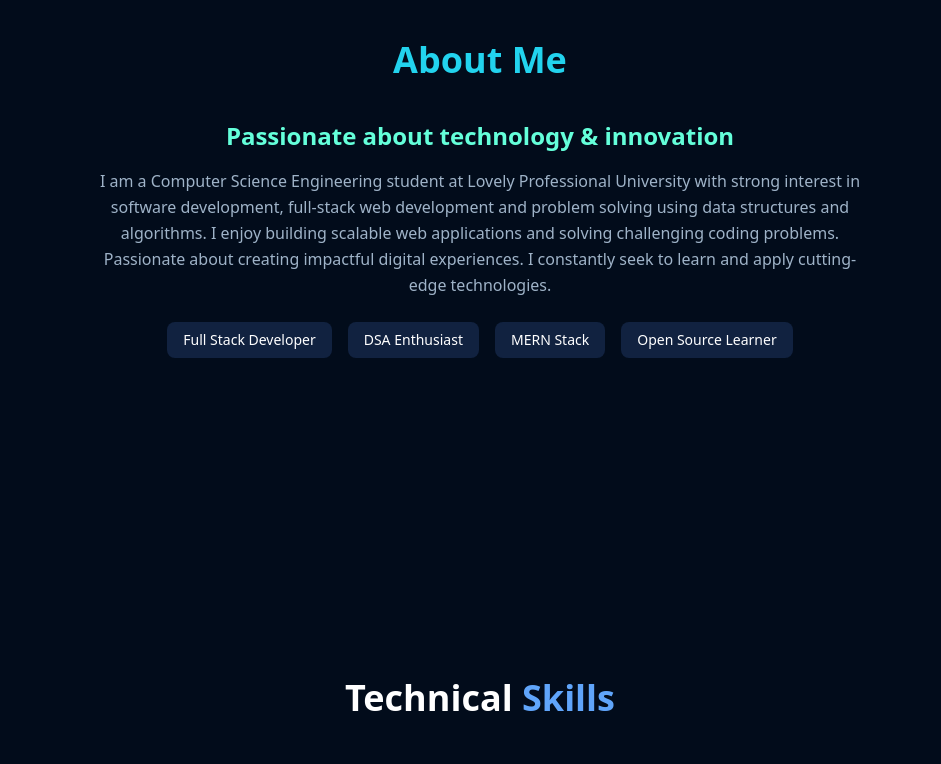
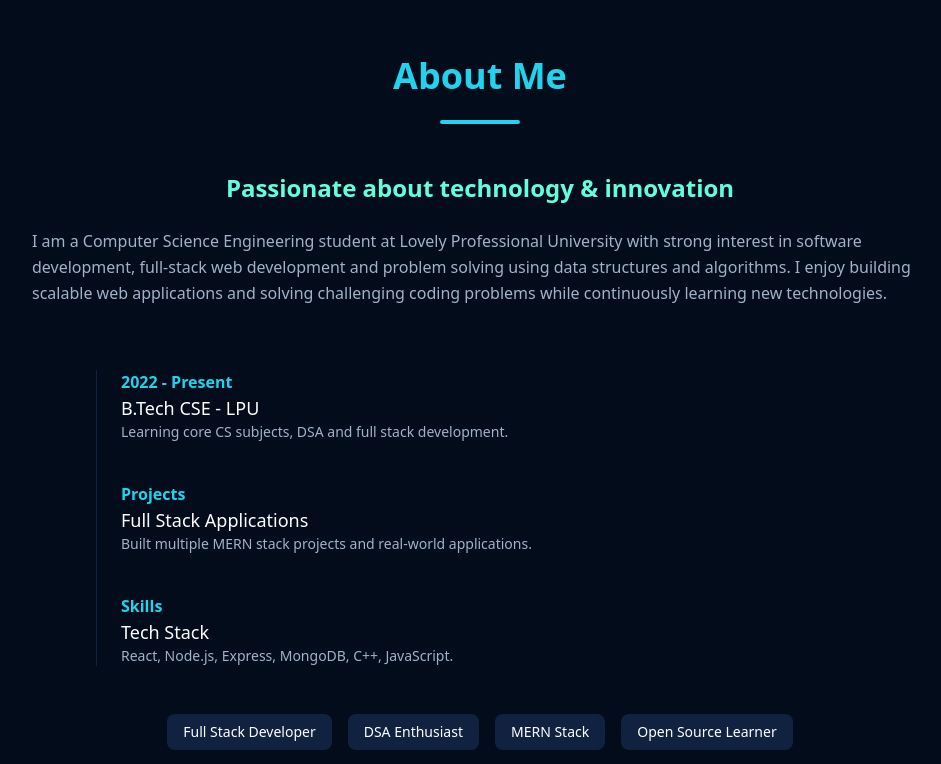
Before and after one commit to Yash11tk/Portfolio, a React app: page / in a window 1280 px wide. Shown: the part 1080-1844 px from the top of the page, without its empty margins (280-1221 px from the left). Built offline with nearby package versions, Linux system fonts and the light colour scheme; the HTML template or start-up script is replaced by a standard one.

Commit message:
Updated About section layout and alignment

```diff
--- a/src/components/About.jsx
+++ b/src/components/About.jsx
@@ -1,46 +1,64 @@
 const About = () => {
   return (
-    <section className="py-20 px-10 bg-[#020c1b] text-white">
+    <section className="py-24 px-10 bg-[#020c1b] text-white">
 
-      <h2 className="text-4xl font-bold text-[#22d3ee] mb-10 text-center">
+      <h2 className="text-4xl font-bold text-[#22d3ee] mb-6 text-center">
         About Me
       </h2>
 
-      <div className="flex justify-center">
+      <div className="w-20 h-1 bg-[#22d3ee] mx-auto mb-12 rounded"></div>
 
-        {/* Text Section (Full Width Now) */}
-        <div className="max-w-3xl text-center">
-          <h3 className="text-2xl font-semibold mb-4 text-[#64ffda]">
+      <div className="max-w-4xl mx-auto text-center">
+        <h3 className="text-2xl font-semibold mb-6 text-[#64ffda]">
           Passionate about technology & innovation
         </h3>
 
-          <p className="text-[#9fb3c8] leading-relaxed">
+        <p className="text-[#9fb3c8] leading-relaxed text-left">
           I am a Computer Science Engineering student at Lovely Professional University
           with strong interest in software development, full-stack web development and
           problem solving using data structures and algorithms. I enjoy building scalable
-            web applications and solving challenging coding problems. Passionate about
-            creating impactful digital experiences. I constantly seek to learn and apply
-            cutting-edge technologies.
+          web applications and solving challenging coding problems while continuously
+          learning new technologies.
         </p>
+      </div>
 
-          {/* Tags */}
-          <div className="flex flex-wrap justify-center gap-4 mt-6">
-            <span className="px-4 py-2 bg-[#112240] rounded-lg text-sm">
-              Full Stack Developer
-            </span>
-            <span className="px-4 py-2 bg-[#112240] rounded-lg text-sm">
-              DSA Enthusiast
-            </span>
-            <span className="px-4 py-2 bg-[#112240] rounded-lg text-sm">
-              MERN Stack
-            </span>
-            <span className="px-4 py-2 bg-[#112240] rounded-lg text-sm">
-              Open Source Learner
-            </span>
+      {/* TIMELINE */}
+      <div className="mt-16 max-w-3xl mx-auto border-l border-[#112240] pl-6 space-y-10">
+
+        <div>
+          <h4 className="text-[#22d3ee] font-semibold">2022 - Present</h4>
+          <p className="text-lg font-medium">B.Tech CSE - LPU</p>
+          <p className="text-[#9fb3c8] text-sm">
+            Learning core CS subjects, DSA and full stack development.
+          </p>
         </div>
+
+        <div>
+          <h4 className="text-[#22d3ee] font-semibold">Projects</h4>
+          <p className="text-lg font-medium">Full Stack Applications</p>
+          <p className="text-[#9fb3c8] text-sm">
+            Built multiple MERN stack projects and real-world applications.
+          </p>
+        </div>
+
+        <div>
+          <h4 className="text-[#22d3ee] font-semibold">Skills</h4>
+          <p className="text-lg font-medium">Tech Stack</p>
+          <p className="text-[#9fb3c8] text-sm">
+            React, Node.js, Express, MongoDB, C++, JavaScript.
+          </p>
         </div>
 
       </div>
+
+      {/* TAGS */}
+      <div className="flex justify-center flex-wrap gap-4 mt-12">
+        <span className="px-4 py-2 bg-[#112240] rounded-lg text-sm">Full Stack Developer</span>
+        <span className="px-4 py-2 bg-[#112240] rounded-lg text-sm">DSA Enthusiast</span>
+        <span className="px-4 py-2 bg-[#112240] rounded-lg text-sm">MERN Stack</span>
+        <span className="px-4 py-2 bg-[#112240] rounded-lg text-sm">Open Source Learner</span>
+      </div>
+
     </section>
   );
 };
```
Lines whose indentation alone changed are shown as unchanged.
